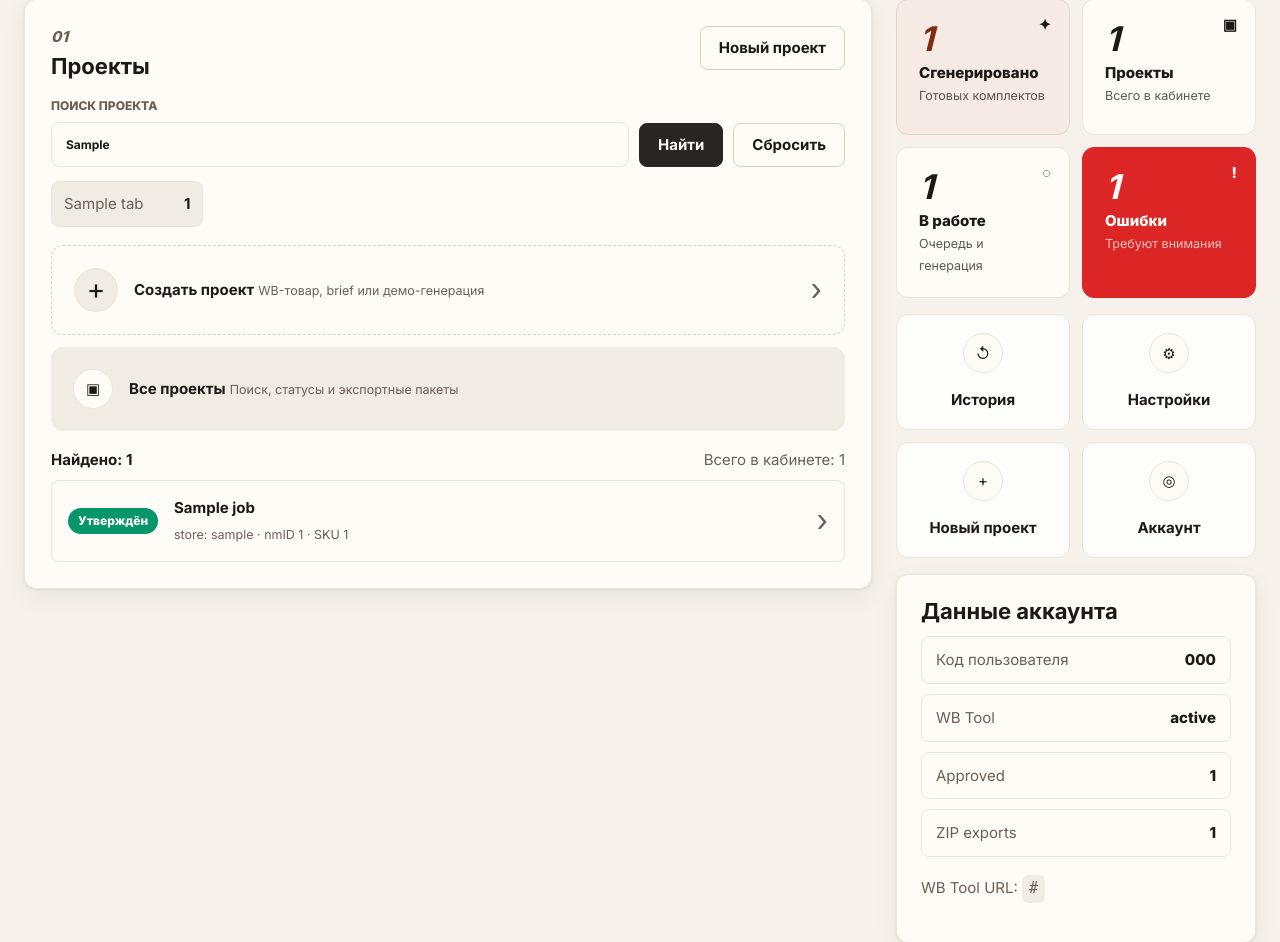
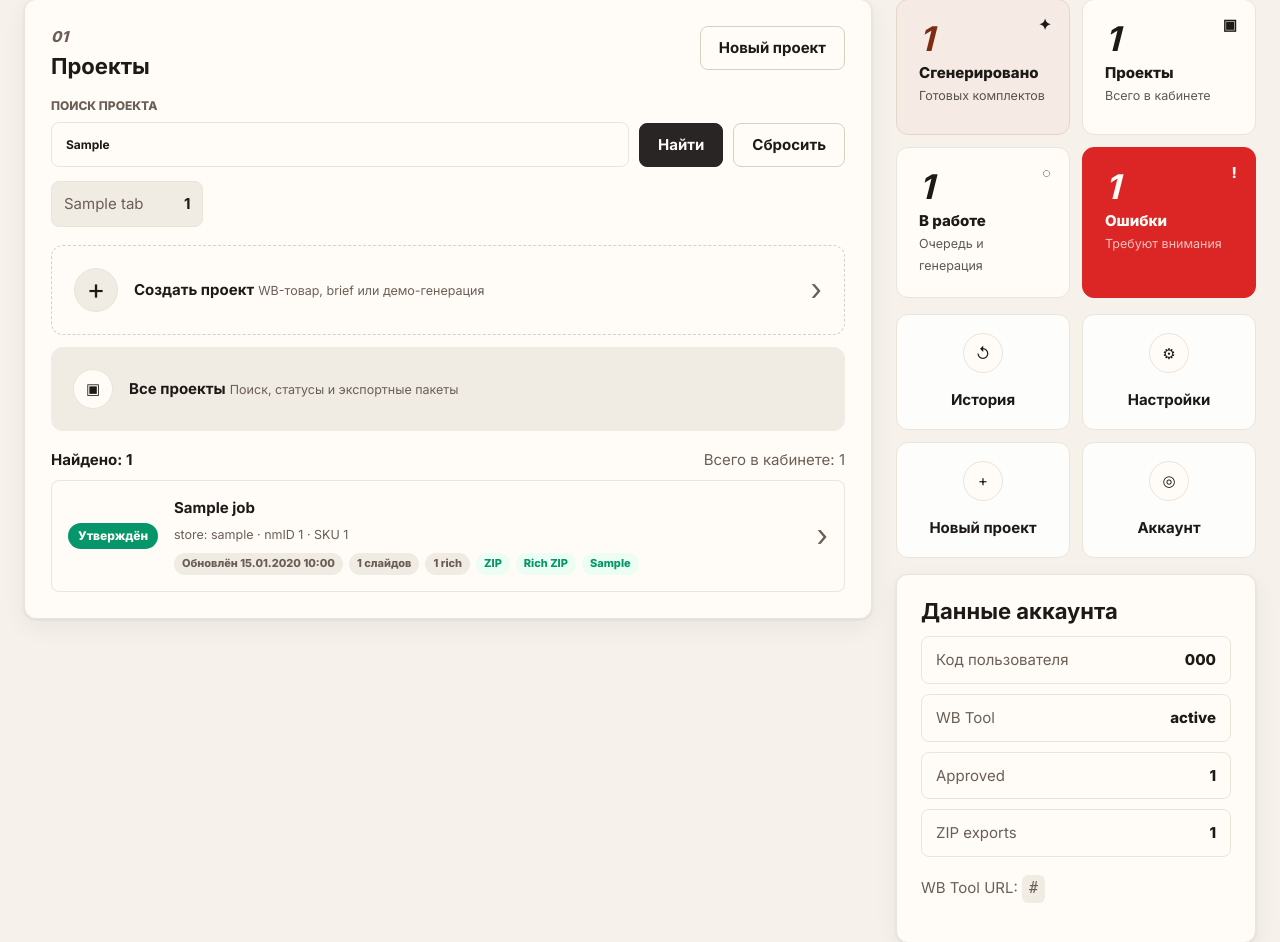
Before and after one commit to TuzVik-bot/identika-wb-ai, a FastAPI app: template app/identika/templates/index.html in a window 1280 px wide. Shown: the part 315-1257 px from the top of the page. Run offline with FastAPI, Linux system fonts and the light colour scheme; the template is opened without the code that fills it: most values are stand-ins (such as "Sample title", 1, 10 or a date in 2020).

Commit message:
Show project readiness on dashboard

```diff
--- a/app/identika/app.py
+++ b/app/identika/app.py
@@ -10,7 +10,7 @@ from identika.api.routes import router
 from identika.config import settings
 from identika.middleware import ApiKeyMiddleware, UiBasicAuthMiddleware
 from identika.services.jobs import JobService
-from identika.ui_labels import job_status_label
+from identika.ui_labels import job_status_label, short_datetime
 
 
 def create_app() -> FastAPI:
@@ -30,6 +30,7 @@ def create_app() -> FastAPI:
         static_version = "0"
     app.state.templates.env.globals["static_version"] = static_version
     app.state.templates.env.filters["status_label"] = job_status_label
+    app.state.templates.env.filters["short_datetime"] = short_datetime
     app.mount("/static", StaticFiles(directory=static_dir), name="static")
     if settings.public_base_path:
         app.mount(
--- a/app/identika/static/app.css
+++ b/app/identika/static/app.css
@@ -605,6 +605,31 @@ button:disabled,
   -webkit-line-clamp: 2;
 }
 
+.project-item__meta {
+  display: flex;
+  flex-wrap: wrap;
+  gap: 6px;
+  margin-top: 8px;
+}
+
+.project-item__meta span,
+.project-item__meta b {
+  display: inline-flex;
+  align-items: center;
+  min-height: 22px;
+  padding: 3px 8px;
+  border-radius: 999px;
+  color: var(--text-soft);
+  background: var(--surface-soft);
+  font-size: 11px;
+  font-weight: 800;
+}
+
+.project-item__meta b {
+  color: var(--success);
+  background: #ecfdf3;
+}
+
 .status,
 .role {
   display: inline-flex;
--- a/app/identika/templates/index.html
+++ b/app/identika/templates/index.html
@@ -80,6 +80,18 @@
           <span class="project-item__body">
             <strong>{{ job.product_title }}</strong>
             <small>store: {{ job.store_slug }}{% if job.nm_id %} · nmID {{ job.nm_id }}{% endif %}{% if job.sku_id %} · SKU {{ job.sku_id }}{% endif %}</small>
+            <span class="project-item__meta">
+              <span>Обновлён {{ job.updated_at|short_datetime }}</span>
+              {% if job.result %}
+              <span>{{ job.result.slides|length }} слайдов</span>
+              <span>{{ job.result.rich.blocks|length }} rich</span>
+              {% if job.result.export_asset_id %}<b>ZIP</b>{% endif %}
+              {% if job.result.rich.zip_asset_id %}<b>Rich ZIP</b>{% endif %}
+              <b>{{ job.result.quality_mode }}</b>
+              {% elif job.error %}
+              <span>{{ job.error }}</span>
+              {% endif %}
+            </span>
           </span>
           <span class="project-item__arrow" aria-hidden="true">›</span>
         </a>
--- a/app/identika/ui_labels.py
+++ b/app/identika/ui_labels.py
@@ -1,4 +1,6 @@
 from __future__ import annotations
+
+from datetime import datetime
 
 JOB_STATUS_LABELS: dict[str, str] = {
     "queued": "В очереди",
@@ -11,3 +13,9 @@ JOB_STATUS_LABELS: dict[str, str] = {
 
 def job_status_label(status: str) -> str:
     return JOB_STATUS_LABELS.get(status, status)
+
+
+def short_datetime(value: datetime | None) -> str:
+    if not value:
+        return ""
+    return value.strftime("%d.%m.%Y %H:%M")
```
Also changed, not shown: tests/test_api.py (+5 -0 lines).
